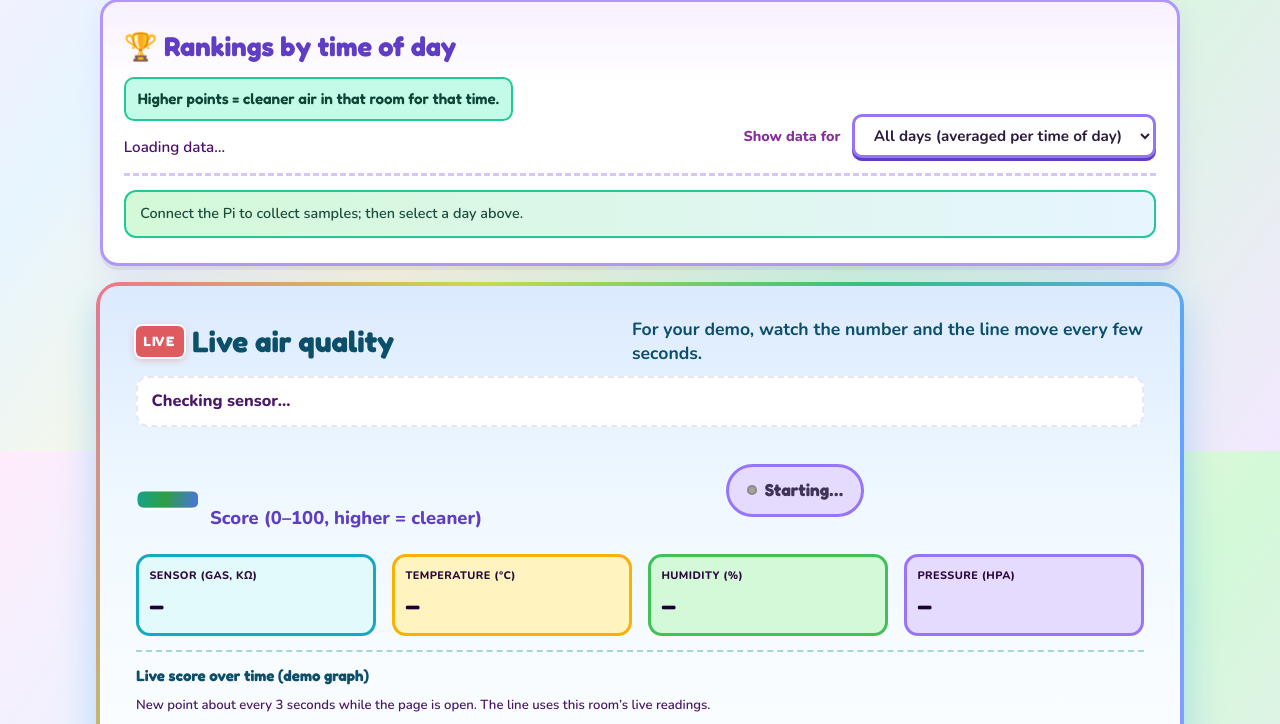
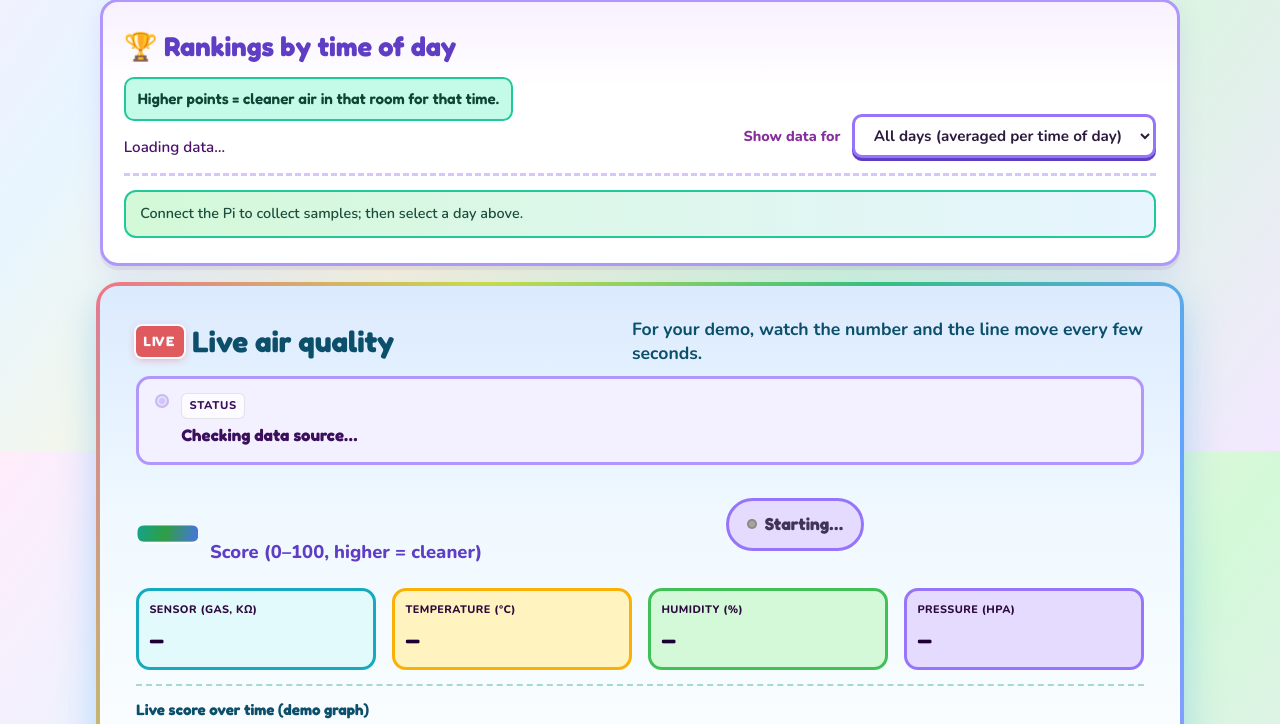
Before and after one commit to manaol2112/smartairchecker, a Flask app: page / in a window 1280 px wide. Shown: the part 349-1073 px from the top of the page. Run offline with Flask 3, Linux system fonts and the light colour scheme; data that the repository does not hold is empty.

Commit message:
Add live data source indicator (real BME680 vs simulated)
Made-with: Cursor

```diff
--- a/templates/index.html
+++ b/templates/index.html
@@ -529,27 +529,100 @@
         font-size: clamp(1.45rem, 3.5vw, 1.85rem);
         color: #0b4f6b;
       }
-      .data-source {
-        font-size: 1.02rem;
+      /* Is this number from the real BME680 on the Pi, or simulated? */
+      .sensor-source-indicator {
+        display: flex;
+        align-items: flex-start;
+        gap: 0.75rem;
+        padding: 0.75rem 1rem;
+        border-radius: 14px;
+        margin: 0 0 0.75rem;
+        border: 3px solid;
+        font-family: var(--font);
+      }
+      .sensor-source-indicator__dot {
+        flex-shrink: 0;
+        width: 0.9rem;
+        height: 0.9rem;
+        border-radius: 50%;
+        margin-top: 0.2rem;
+        border: 2px solid rgba(0, 0, 0, 0.12);
+        box-shadow: inset 0 0 0 2px rgba(255, 255, 255, 0.5);
+      }
+      .sensor-source-indicator--wait {
+        background: #f3f0ff;
+        border-color: #b197fc;
+        color: #3b0f5c;
+      }
+      .sensor-source-indicator--wait .sensor-source-indicator__dot {
+        background: #b197fc;
+        animation: sensor-pulse 1.2s ease-in-out infinite;
+      }
+      .sensor-source-indicator--live {
+        background: linear-gradient(135deg, #d3f9d8 0%, #b2f2bb 100%);
+        border-color: #2f9e44;
+        color: #0b4623;
+        box-shadow: 0 4px 0 #1c7c37;
+      }
+      .sensor-source-indicator--live .sensor-source-indicator__dot {
+        background: #37b24d;
+        box-shadow: 0 0 0 3px #fff, 0 0 12px #37b24d;
+      }
+      .sensor-source-indicator--sim {
+        background: linear-gradient(135deg, #fff3bf 0%, #ffec99 100%);
+        border-color: #f59f00;
+        color: #5c2e00;
+        box-shadow: 0 4px 0 #d97706;
+      }
+      .sensor-source-indicator--sim .sensor-source-indicator__dot {
+        background: #fd7e14;
+      }
+      @keyframes sensor-pulse {
+        0%,
+        100% {
+          opacity: 1;
+        }
+        50% {
+          opacity: 0.5;
+        }
+      }
+      @media (prefers-reduced-motion: reduce) {
+        .sensor-source-indicator--wait .sensor-source-indicator__dot {
+          animation: none;
+        }
+      }
+      .sensor-source-indicator__title {
+        display: block;
+        font-family: var(--display);
+        font-size: 1.05rem;
         font-weight: 800;
-        padding: 0.65rem 0.85rem;
-        border-radius: 12px;
-        margin: 0 0 1rem;
-        border: 2px dashed var(--line);
-        background: #fff;
-        color: #4a1868;
+        line-height: 1.3;
+        margin: 0 0 0.2rem;
       }
-      .data-source.ok {
-        border-color: #2f9e44;
-        border-style: solid;
-        background: #d3f9d8;
-        color: #0d5c2e;
+      .sensor-source-indicator__sub {
+        display: block;
+        font-size: 0.86rem;
+        font-weight: 600;
+        line-height: 1.4;
+        opacity: 0.95;
       }
-      .data-source.warn {
-        border-color: #f59f00;
-        border-style: solid;
-        background: #fff3bf;
-        color: #8a4b00;
+      .sensor-source-indicator__tag {
+        display: inline-block;
+        font-size: 0.7rem;
+        font-weight: 800;
+        letter-spacing: 0.06em;
+        text-transform: uppercase;
+        padding: 0.2rem 0.45rem;
+        border-radius: 6px;
+        background: rgba(255, 255, 255, 0.75);
+        margin-bottom: 0.35rem;
+        border: 1px solid rgba(0, 0, 0, 0.1);
+      }
+      .sensor-source-indicator--live .sensor-source-indicator__tag {
+        color: #0b4623;
+      }
+      .sensor-source-indicator--sim .sensor-source-indicator__tag {
+        color: #5c2e00;
       }
       .chip {
         display: inline-flex;
@@ -830,7 +903,20 @@
             </h3>
             <p class="live-lead">For your demo, watch the number and the line move every few seconds.</p>
           </div>
-          <p id="dataSource" class="data-source">Checking sensor…</p>
+          <div
+            id="sensorSourceIndicator"
+            class="sensor-source-indicator sensor-source-indicator--wait"
+            role="status"
+            aria-live="polite"
+            aria-label="Whether readings come from the BME680 hardware"
+          >
+            <span class="sensor-source-indicator__dot" aria-hidden="true"></span>
+            <div>
+              <span class="sensor-source-indicator__tag" id="sensorSourceTag">Status</span>
+              <strong class="sensor-source-indicator__title" id="sensorSourceTitle">Checking data source…</strong>
+              <span class="sensor-source-indicator__sub" id="sensorSourceSub"></span>
+            </div>
+          </div>
           <p id="gasWarmHint" class="live-warm-hint" role="status" aria-live="polite"></p>
           <div class="live-stage">
             <div class="live-score-block">
@@ -1309,6 +1395,34 @@
           chip.innerHTML = '<span class="dot" style="background: #a8a29e"></span>Sensor warming up…';
         }
       }
+      function setSensorSourceIndicator(st) {
+        const box = el("sensorSourceIndicator");
+        const tag = el("sensorSourceTag");
+        const title = el("sensorSourceTitle");
+        const sub = el("sensorSourceSub");
+        if (!box || !tag || !title || !sub) return;
+        const s = st.sensor || {};
+        const live = st.data_source === "live";
+        if (st.data_source === "simulated") {
+          box.className = "sensor-source-indicator sensor-source-indicator--sim";
+          tag.textContent = "Not the hardware";
+          title.textContent = "These numbers are simulated (not from the BME680 chip).";
+          sub.textContent =
+            "To use the real sensor: set sensors.dry_run to false in config.yaml, remove env SENSORS_DRY_RUN, and check I2C — on the Pi run: i2cdetect -y 1 and look for 76 or 77.";
+        } else {
+          box.className = "sensor-source-indicator sensor-source-indicator--live";
+          tag.textContent = "From your sensor";
+          title.textContent = "This live block uses real readings from the BME680 on the Pi (I2C).";
+          if (s.quality && s.gas_stabilized === false) {
+            sub.textContent =
+              "Gas heater still warming: temperature & humidity are already from the sensor; the score will follow the gas reading when it stabilizes.";
+          } else {
+            sub.textContent =
+              "Temperature, humidity, pressure, and gas resistance are read from the physical sensor, not pre-made test values.";
+          }
+        }
+        box.setAttribute("aria-label", live ? "Data source: real BME680 sensor" : "Data source: simulated, not the chip");
+      }
       function fmtTime(ts) {
         if (!ts) return "—";
         return new Date(ts * 1000).toLocaleTimeString(undefined, {
@@ -1328,15 +1442,7 @@
             return;
           }
           if (chartPayload.available_dates) syncDateDropdown(chartPayload.available_dates);
-          const source = el("dataSource");
-          if (st.data_source === "simulated") {
-            source.textContent =
-              "Practice mode: simulated numbers. For real sensor: set sensors.dry_run to false in config.yaml, unset SENSORS_DRY_RUN, and check I2C (on the Pi: i2cdetect -y 1 should show 76 or 77).";
-            source.className = "data-source warn";
-          } else {
-            source.textContent = "Live BME680 on I2C — real temperature, humidity, pressure, and gas.";
-            source.className = "data-source ok";
-          }
+          setSensorSourceIndicator(st);
           const s = st.sensor || {};
           const warm = el("gasWarmHint");
           if (warm) {
```
